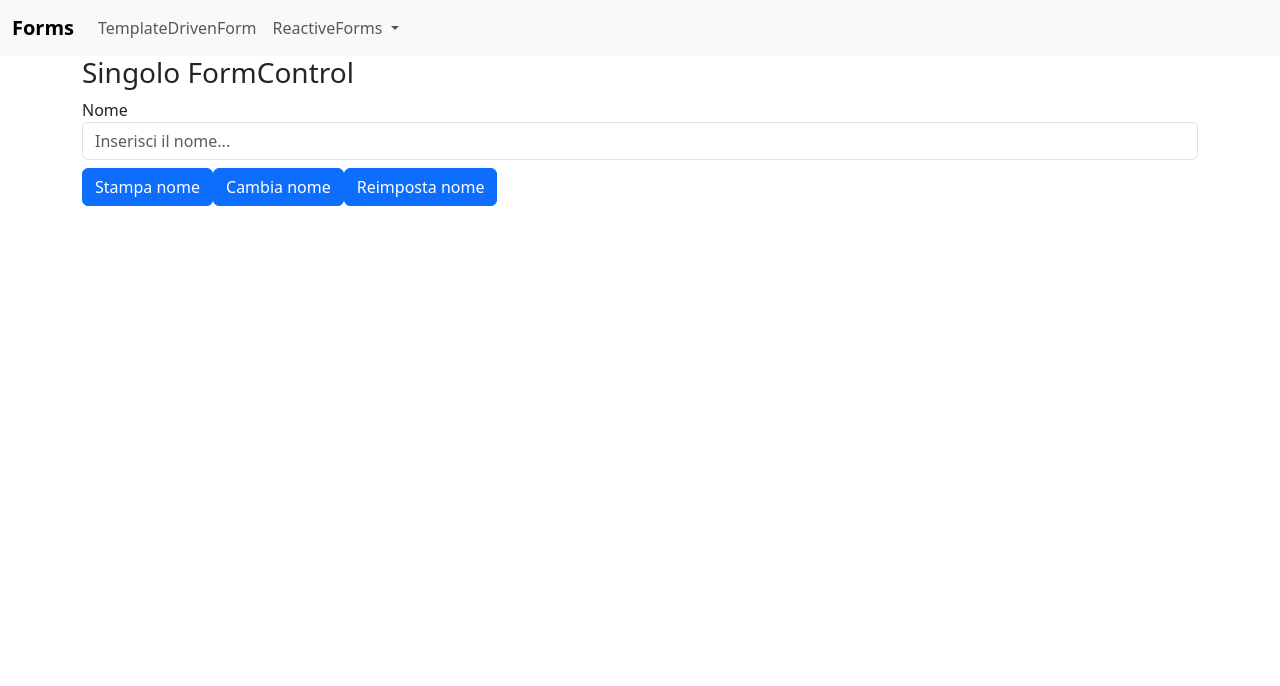
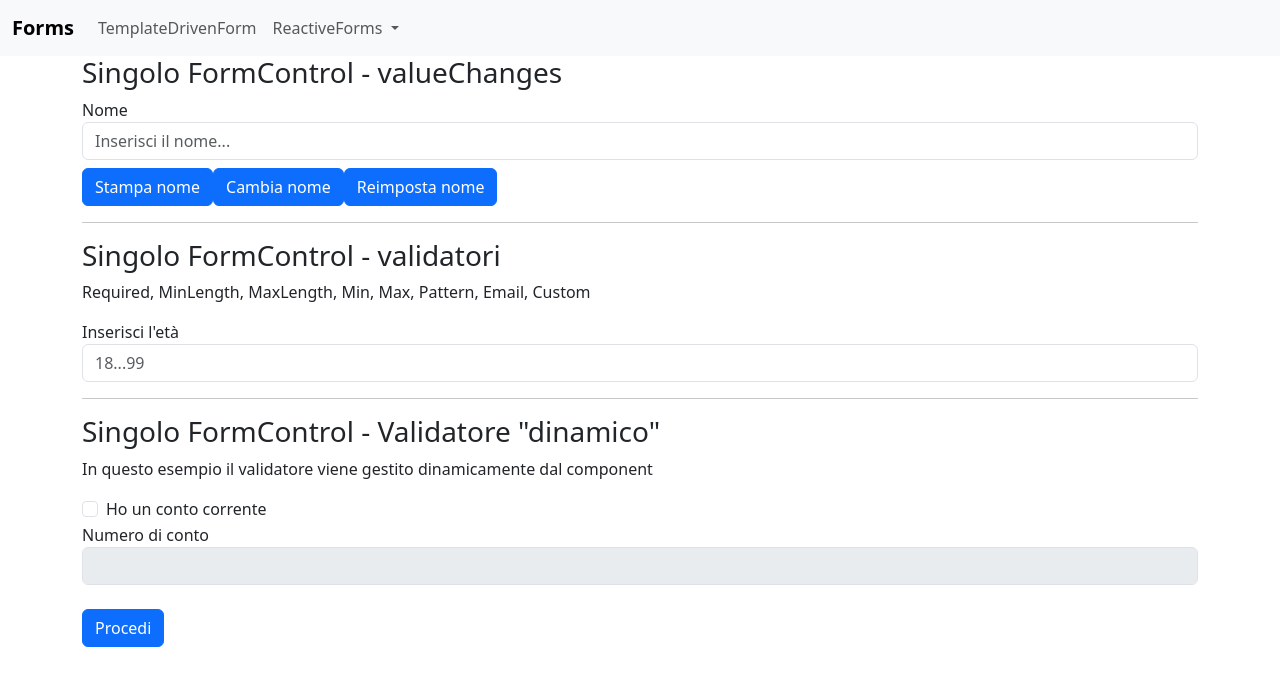
Before and after one commit to ClaudiaS-GitKnot/NG_forms, an Angular app: page /reactive1 in a window 1280 px wide. Shown: the top 686 px of the page. Built offline with nearby package versions, Linux system fonts and the light colour scheme.

Commit message:
Third Commit - Reactive Form in Reactive1Component

```diff
--- a/src/app/components/reactive1/reactive1.component.html
+++ b/src/app/components/reactive1/reactive1.component.html
@@ -1,6 +1,6 @@
 <app-navbar></app-navbar>
 <div class="container">
-  <h3>Singolo FormControl</h3>
+  <h3>Singolo FormControl - valueChanges</h3>
   <label for="nome">Nome</label>
   <!-- Nei Reactive Forms non è necessario l'attributo name -->
   <!-- Inserisco la proprietà [formControl] con valore 'nome'(proprietà definita nel .ts) -->
@@ -20,4 +20,51 @@
   <button type="button" class="btn btn-primary" (click)="reimpostaNome()">
     Reimposta nome
   </button>
+
+  <hr />
+
+  <h3>Singolo FormControl - validatori</h3>
+  <p>Required, MinLength, MaxLength, Min, Max, Pattern, Email, Custom</p>
+  <label for="eta">Inserisci l'età</label>
+  <input
+    [formControl]="eta"
+    type="number"
+    class="form-control"
+    placeholder="18...99"
+    id="eta"
+  />
+
+  <ng-container *ngIf="eta.errors && eta.invalid">
+    <div *ngIf="eta.errors['min']" class="small text-danger">
+      L'età deve essere minimo 18
+    </div>
+    <div *ngIf="eta.errors['max']" class="small text-danger">
+      L'età deve essere massimo 99
+    </div>
+  </ng-container>
+
+  <hr />
+
+  <h3>Singolo FormControl - Validatore "dinamico"</h3>
+  <p>
+    In questo esempio il validatore viene gestito dinamicamente dal component
+  </p>
+  <div class="form-check">
+    <input
+      [formControl]="ccCheckBox"
+      class="form-check-input"
+      type="checkbox"
+      value=""
+      id="hasContoCorrente"
+    />
+    <label class="form-check-label" for="hasContoCorrente">
+      Ho un conto corrente
+    </label>
+  </div>
+  <label for="ccNumber">Numero di conto</label>
+  <input type="text" class="form-control" [formControl]="ccNumber" />
+  <br />
+  <button type="buitton" class="btn btn-primary" [disabled]="ccNumber.invalid">
+    Procedi
+  </button>
 </div>
--- a/src/app/components/reactive1/reactive1.component.ts
+++ b/src/app/components/reactive1/reactive1.component.ts
@@ -1,21 +1,58 @@
-import { Component } from '@angular/core';
-import { FormControl } from '@angular/forms';
+import { Component, OnInit } from '@angular/core';
+import { FormControl, Validators } from '@angular/forms';
 
 @Component({
   selector: 'app-reactive1',
   templateUrl: './reactive1.component.html',
   styleUrl: './reactive1.component.scss',
 })
-export class Reactive1Component {
+export class Reactive1Component implements OnInit {
   // Definisco un FormControl per la proprietà 'nome', il cui valore può essere modificato all'interno del componente
+  // Le proprietà di un formControl sono sempre di un tipo | null (nullable) perché gli input possono essere disabled
+  // Da qui posso accedere ai validatori attraverso la classe Validators - questo dà accesso da template a tutti gli stati dell'input
   nome = new FormControl('');
+
+  eta = new FormControl(undefined, [Validators.min(18), Validators.max(99)]);
+
+  ccCheckBox = new FormControl(false);
+  ccNumber = new FormControl('');
+
+  ngOnInit() {
+    this.ccNumber.disable();
+    // Mi sottoscrivo al cambiamento del valore di 'nome'
+    // L'observable in questo caso può servire a fare delle richieste di autocompletamento al server ma solo tramite "debounce"
+    this.nome.valueChanges.subscribe((v) => {
+      console.log(`Hai digitato ${v}`);
+    });
+
+    // Ogni qual volta cambia il valore del checkbox ccCheckBox...
+    this.ccCheckBox.valueChanges.subscribe((v) => {
+      if (v) {
+        // Aggiungo il validator - numero di conto obbligatorio
+        this.ccNumber.addValidators(Validators.required);
+        // Abilito l'input
+        this.ccNumber.enable();
+      } else {
+        // Tolgo il validator
+        this.ccNumber.removeValidators(Validators.required);
+        // Svuoto l'input se disabilito la checkbox
+        this.ccNumber.setValue('');
+        // Disabilito l'input
+        this.ccNumber.disable();
+      }
+      // Aggiorno lo stato del FormControl
+      this.ccNumber.updateValueAndValidity();
+    });
+  }
 
   mostraNome() {
     alert(`Il tuo nome è ${this.nome.value}`);
   }
 
+  // Il metodo cambiaNome() attiverebbe il valueChanges di ngOnInit()
+  // Per evitarlo (in contesti come la modifica di una fattura) si utilizza l'oggetto { emitEvent: false}
   cambiaNome() {
-    this.nome.setValue('Gianloreto');
+    this.nome.setValue('Gianloreto', { emitEvent: false });
   }
 
   reimpostaNome() {
```
Also changed, not shown: 1 other file (tests, documents, lock files or other folders).
